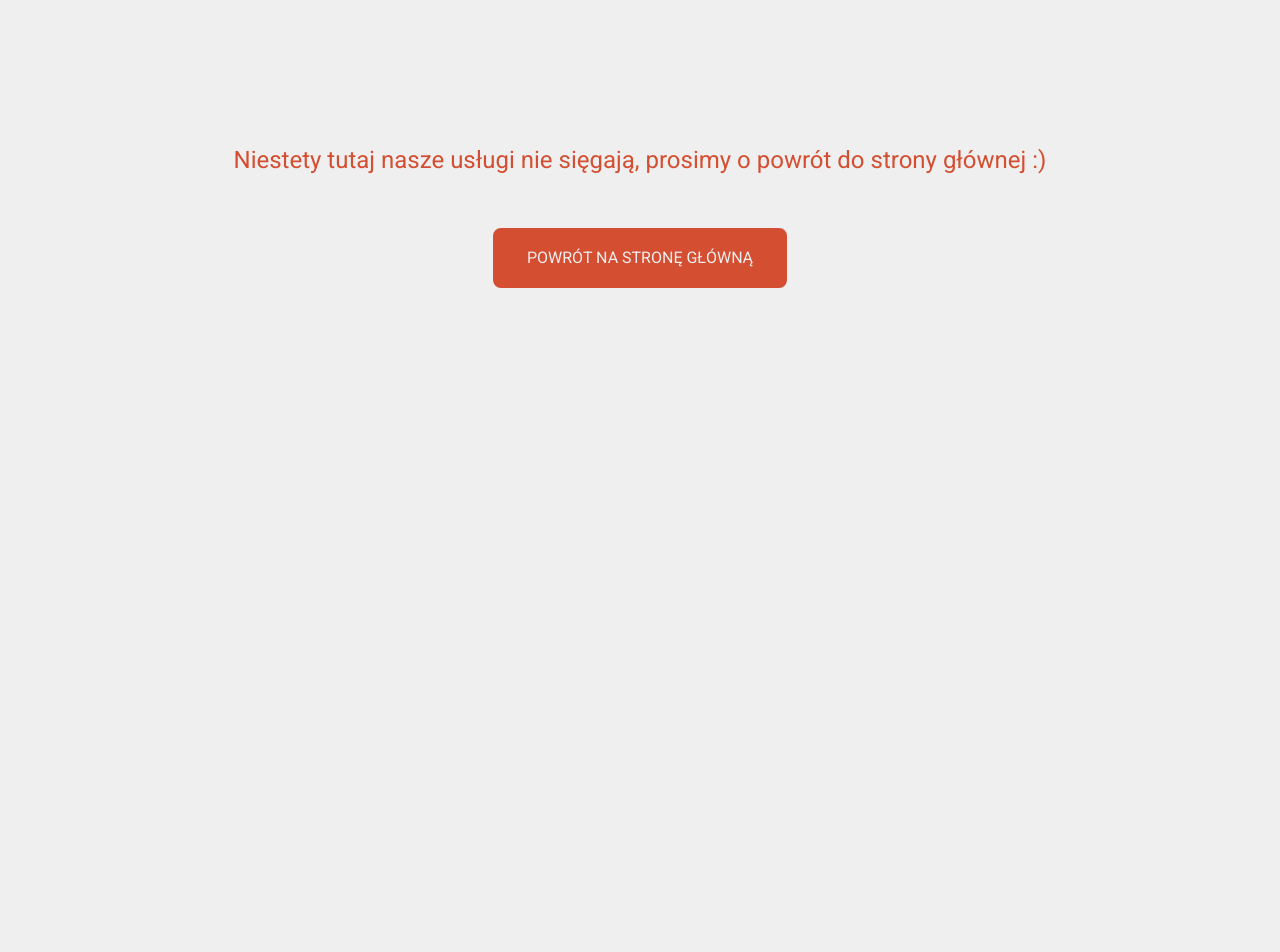
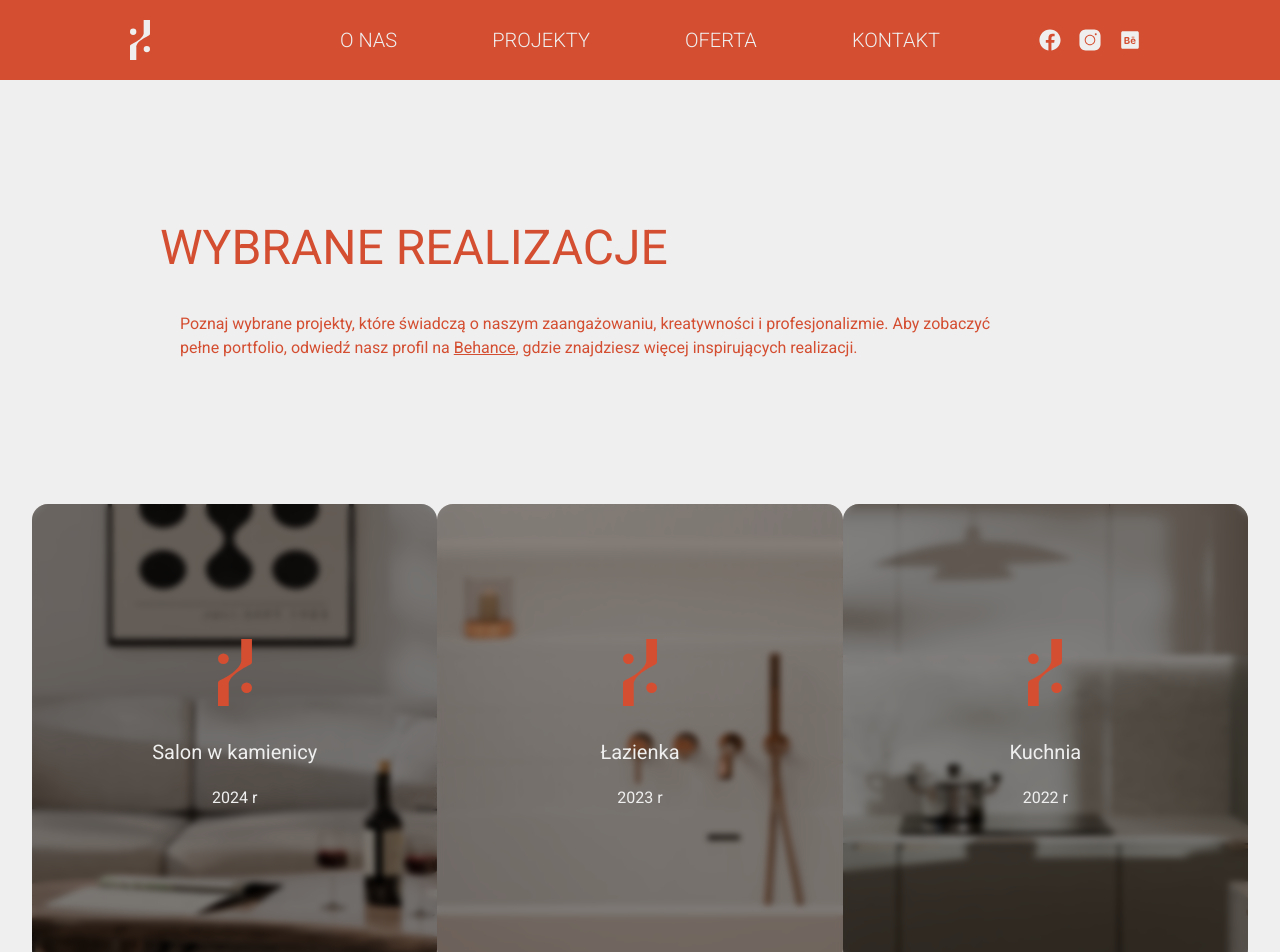
Before and after one commit to grzpyrkowski/mochi, a React (Vite) app: page /projekty/1 in a window 1280 px wide. Shown: the top 952 px of the page. Before the commit the page ends 800 px from the top, so only its background shows below. Built offline with nearby package versions, Linux system fonts and the light colour scheme.

Commit message:
Project choosing animation

```diff
--- a/src/App.tsx
+++ b/src/App.tsx
@@ -3,9 +3,6 @@ import Layout from "./pages/Layout.tsx";
 import LandingPage from "./pages/LandingPage.tsx";
 import About from "./pages/About.tsx";
 import Projects from "./pages/Projects.tsx";
-import LivingRoom from "./pages/projects/LivingRoom.tsx";
-import Bathroom from "./pages/projects/Bathroom.tsx";
-import Kitchen from "./pages/projects/Kitchen.tsx";
 import Offer from "./pages/Offer.tsx";
 import StandardOffer from "./pages/offers/StandardOffer.tsx";
 import BasicOffer from "./pages/offers/BasicOffer.tsx";
@@ -20,11 +17,7 @@ export default function App() {
             <Route element={<Layout />} errorElement={<ErrorBoundary />}>
                 <Route path={"/"} element={<LandingPage />} />
                 <Route path={"/o-nas"} element={<About />} />
-                <Route path={"/projekty"} element={<Projects />}>
-                    <Route index element={<LivingRoom />} />
-                    <Route path={"/projekty/lazienka"} element={<Bathroom />} />
-                    <Route path={"/projekty/kuchnia"} element={<Kitchen />} />
-                </Route>
+                <Route path={"/projekty/:id"} element={<Projects />} />
                 <Route path={"/oferta"} element={<Offer />}>
                     <Route index element={<StandardOffer />} />
                     <Route path={"/oferta/pakiet-podstawowy"} element={<BasicOffer />} />
--- a/src/components/Header.tsx
+++ b/src/components/Header.tsx
@@ -20,7 +20,7 @@ export default function Header({urlSign, urlFB, urlIG, urlBE}: Props) {
                 <Link to="/o-nas">
                     <HeaderButton value="o nas"/>
                 </Link>
-                <Link to="/projekty">
+                <Link to="/projekty/salon">
                     <HeaderButton value="projekty"/>
                 </Link>
                 <Link to="/oferta">
--- a/src/css/index.css
+++ b/src/css/index.css
@@ -195,3 +195,14 @@ main img {
   width: 100%;
   backdrop-filter: blur(3px);
 }
+
+.shade {
+  background-color: #00000025;
+  border-radius: 1em;
+}
+
+.shadeAndBlur {
+  background-color: #00000075;
+  backdrop-filter: blur(3px);
+  border-radius: 1em;
+}
--- a/src/pages/About.tsx
+++ b/src/pages/About.tsx
@@ -1,4 +1,3 @@
-import { useState } from 'react';
 import { motion } from 'framer-motion';
 import wspolne2 from '../data/pictures/about/wspolne_2.png';
 import misiaNC from '../data/pictures/about/misia_nc.png';
@@ -9,10 +8,6 @@ import mail from '../data/pictures/about/envelope.svg';
 import MochiButton from '../components/MochiButton';
 
 export default function About() {
-
-    const [hoverMisia, setHoverMisia] = useState(false);
-    const [hoverMadzia, setHoverMadzia] = useState(false);
-
     return (
         <>
             <section className='section-about-banner relative flex'>
--- a/src/pages/Projects.tsx
+++ b/src/pages/Projects.tsx
@@ -1,12 +1,16 @@
-import { Link } from "react-router-dom";
-import { Outlet } from "react-router";
-import { motion } from "framer-motion";
+import { useParams } from "react-router";
+import ProjectPanel from "./projects/ProjectPanel";
+import LivingRoom from "./projects/LivingRoom";
+import Kitchen from "./projects/Kitchen";
+import Bathroom from "./projects/Bathroom";
+// import ErrorBoundary from "../projects/ErrorBoundary";
 import living_room from "../data/pictures/projects/cropped_realisation_1.png"
 import bathroom from "../data/pictures/projects/cropped_realisation_2.png"
 import kitchen from "../data/pictures/projects/cropped_realisation_3.png"
 import back_to_top from "../data/pictures/layout/back_to_start_arrow.svg"
 
 export default function Projects() {
+    let param = useParams();
 
     const handleScroll = () => {
         window.scrollTo({
@@ -26,34 +30,51 @@ export default function Projects() {
                     </p>
                 </div>
             </section>
-            <section className="project-choose-project flex mx-8 place-content-between">
-                <Link to='/projekty'>
-                    <motion.img
-                        src={living_room}
-                        whileHover={{
-                            scale: 1.05
-                        }}
-                    ></motion.img>
-                </Link>
-                <Link to='/projekty/lazienka'>
-                    <motion.img
-                        src={bathroom}
-                        whileHover={{
-                            scale: 1.05
-                        }}
-                    ></motion.img>
-                </Link>
-                <Link to='/projekty/kuchnia'>
-                    <motion.img
-                        src={kitchen}
-                        whileHover={{
-                            scale: 1.05
-                        }}
-                    ></motion.img>
-                </Link>
+            <section className="project-choose-project flex mx-8 place-content-between text-mochi-white">
+                <ProjectPanel
+                    projectId = 'salon'
+                    linkUrl = '/projekty/salon'
+                    pictureUrl = {living_room}
+                    title = 'Salon w kamienicy'
+                    year = {2024}
+                />
+                <ProjectPanel
+                    projectId = 'lazienka'
+                    linkUrl = '/projekty/lazienka'
+                    pictureUrl = {bathroom}
+                    title = 'Łazienka'
+                    year = {2023}
+                />
+                <ProjectPanel
+                    projectId = 'kuchnia'
+                    linkUrl = '/projekty/kuchnia'
+                    pictureUrl = {kitchen}
+                    title = 'Kuchnia'
+                    year = {2022}
+                />
             </section>
             <section className="project-outlet">
-                <Outlet />
+                {(() => {
+                        if (param.id === "salon") {
+                            return (
+                                <LivingRoom />
+                            )
+                        } else if (param.id === "kuchnia") {
+                            return (
+                                <Kitchen />
+                            )
+                        } else if (param.id === "lazienka") {
+                            return (
+                                <Bathroom />
+                            )
+                        } else {
+                            return (
+                                // <ErrorBoundary />
+                                <h1>Wybierz proszę projekt, który chcesz obejrzeć</h1>
+                            )
+                        }
+                    })()
+                }
             </section>
             <section className="back-to-top center">
                 <div className="mt-20 cursor-pointer" onClick={handleScroll}>
--- a/src/pages/projects/Kitchen.tsx
+++ b/src/pages/projects/Kitchen.tsx
@@ -14,7 +14,7 @@ export default function Kitchen() {
                     <img src={small3}></img>
                 </div>
                 <div className='description w-2/5 mt-28'>
-                    <h1>Sypialnia</h1>
+                    <h1>Kuchnia</h1>
                     <p>tutaj kó®tki opis projektu blabaoc asapdnqdoiasbdnsadiosad oisbscihfcnhfihnsiltutaj kó®tki opis projektu blabaoc asapdnqdoiasbdnsadiosad oisbscihfcnhfihnsiltutaj kó®tki opis projektu blabaoc asapdnqdoiasbdnsadiosad
                         oisbscihfcnhfihnsiltutaj kó®tki opis projektu blabaoc asapdnqdoiasbdnsadiosad oisbscihfcnhfihnsiltutaj kó®tki opis projektu blabaoc asapdnqdoiasbdnsadiosad oisbscihfcnhfihnsiltutaj kó®tki opis projektu blabaoc asapdnqdoiasbdnsadiosad
                         oisbscihfcnhfihnsiltutaj kó®tki opis projektu blabaoc asapdnqdoiasbdnsadiosad oisbscihfcnhfihnsiltutaj kó®tki opis projektu blabaoc asapdnqdoiasbdnsadiosad oisbscihfcnhfihnsiltutaj kó®tki opis projektu blabaoc asapdnqdoiasbdnsadiosad
--- a/src/pages/projects/LivingRoom.tsx
+++ b/src/pages/projects/LivingRoom.tsx
@@ -8,10 +8,10 @@ export default function LivingRoom() {
         <>
             <img src={main} className='center'></img>
             <div className='project-presentation mx-8'>
-                <div className='photos w-3/5'>
-                    <img src={small1}></img>
-                    <img src={small2}></img>
-                    <img src={small3}></img>
+                <div className='photos w-3/5 relative'>
+                    <img src={small1} />
+                    <img src={small2} />
+                    <img src={small3} />
                 </div>
                 <div className='description w-2/5 mt-28'>
                     <h1>Salon w kamienicy</h1>
--- /dev/null
+++ b/src/pages/projects/ProjectPanel.tsx
@@ -0,0 +1,46 @@
+import { useParams } from "react-router-dom";
+import { Link } from "react-router-dom"
+import { motion } from "framer-motion";
+import sign from "../../data/pictures/layout/sign.svg";
+
+type Props = {
+    projectId: string,
+    linkUrl: string,
+    pictureUrl: string,
+    title: string,
+    year: number
+}
+
+export default function ProjectPanel({projectId, linkUrl, pictureUrl, title, year} : Props) {
+    let param = useParams();
+
+    return (
+        <Link to={linkUrl} className="relative">
+            {
+                (projectId === param.id) ?
+                    <>
+                    <div className="absolute z-10 w-full h-full center flex-col shade">
+                        <img src={sign} className="w-1/12 rounded-none mx-auto mb-8"/>
+                        <h2 className="text-xl">{title}</h2>
+                        <p>{year} r</p>
+                    </div>
+                    <img src={pictureUrl} className="block"></img>
+                    </>
+                :
+                    <>
+                    <motion.div
+                        className="absolute z-10 w-full h-full center flex-col shadeAndBlur"
+                        whileHover={{
+                            backgroundColor: "#00000040"
+                        }}
+                    >
+                        <img src={sign} className="w-1/12 rounded-none mx-auto mb-8"/>
+                        <h2 className="text-xl">{title}</h2>
+                        <p>{year} r</p>
+                    </motion.div>
+                    <img src={pictureUrl} className="block"></img>
+                    </>
+           }
+        </Link>
+    )
+}
```
